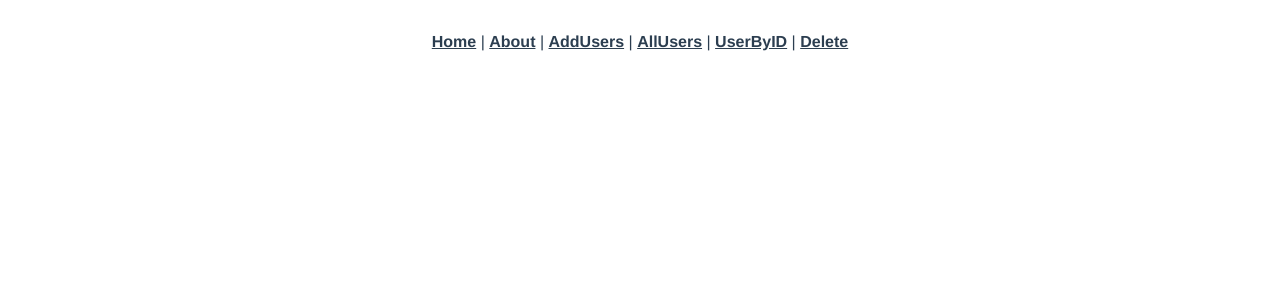
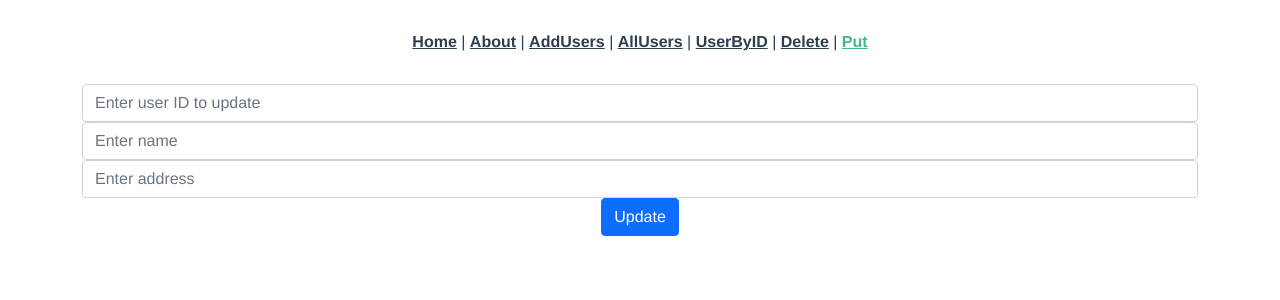
Before and after one commit to varjuviktor69/vue-urlap, a Vue app in the folder urlap/: page /put in a window 1280 px wide. Shown: the top 300 px of the page. Built offline with nearby package versions, Linux system fonts and the light colour scheme.

Commit message:
Put is not finished

```diff
--- a/urlap/src/App.vue
+++ b/urlap/src/App.vue
@@ -5,7 +5,8 @@
     <router-link to="/adduser">AddUsers</router-link> |
     <router-link to="/allusers">AllUsers</router-link> |
     <router-link to="/userbyid">UserByID</router-link> |
-    <router-link to="/delete">Delete</router-link>
+    <router-link to="/delete">Delete</router-link> |
+    <router-link to="/put">Put</router-link>
   </div>
   <router-view/>
 </template>
--- a/urlap/src/router/index.js
+++ b/urlap/src/router/index.js
@@ -4,6 +4,7 @@ import AddUser from '../views/Post/AddUser.vue'
 import AllUsers from '../views/Get/AllUsers.vue'
 import UserByID from '../views/Get/UserByID.vue'
 import Delete from '../views/Delete/Delete.vue'
+import Put from '../views/Put/Put.vue'
 
 const routes = [
   {
@@ -39,6 +40,11 @@ const routes = [
     name: 'Delete',
     component: Delete
   },
+  {
+    path: '/put',
+    name: 'Put',
+    component: Put
+  },
 ]
 
 const router = createRouter({
--- /dev/null
+++ b/urlap/src/views/Put/Put.vue
@@ -0,0 +1,58 @@
+<template>
+  <div class="container">
+    <form>
+      <div class="form-group">
+        <input
+          class="form-control"
+          type="number"
+          placeholder="Enter user ID to update"
+          v-model="id"
+        />
+        <input
+          class="form-control"
+          type="text"
+          placeholder="Enter name"
+          v-model="name"
+        />
+        <input
+          class="form-control"
+          type="text"
+          placeholder="Enter address"
+          v-model="address"
+        />
+      </div>
+    </form>
+    <button class="btn btn-primary" type="button" v-on:click="updateUser()">
+      Update
+    </button>
+  </div>
+</template>
+
+<script>
+import axios from "axios";
+
+export default {
+  data() {
+    return {
+      id: "",
+      name: "",
+      address: "",
+      user: []
+    };
+  },
+  methods: {
+    updateUser() {
+      axios
+        .put(`http://10.0.32.6:9090/updateuser`, {name: this.name, address: this.address})
+        .then((response) => {
+          console.log(response.data);
+
+        })
+        .catch((error) => console.log(error));
+    },
+  },
+};
+</script>
+
+<style>
+</style>
```
